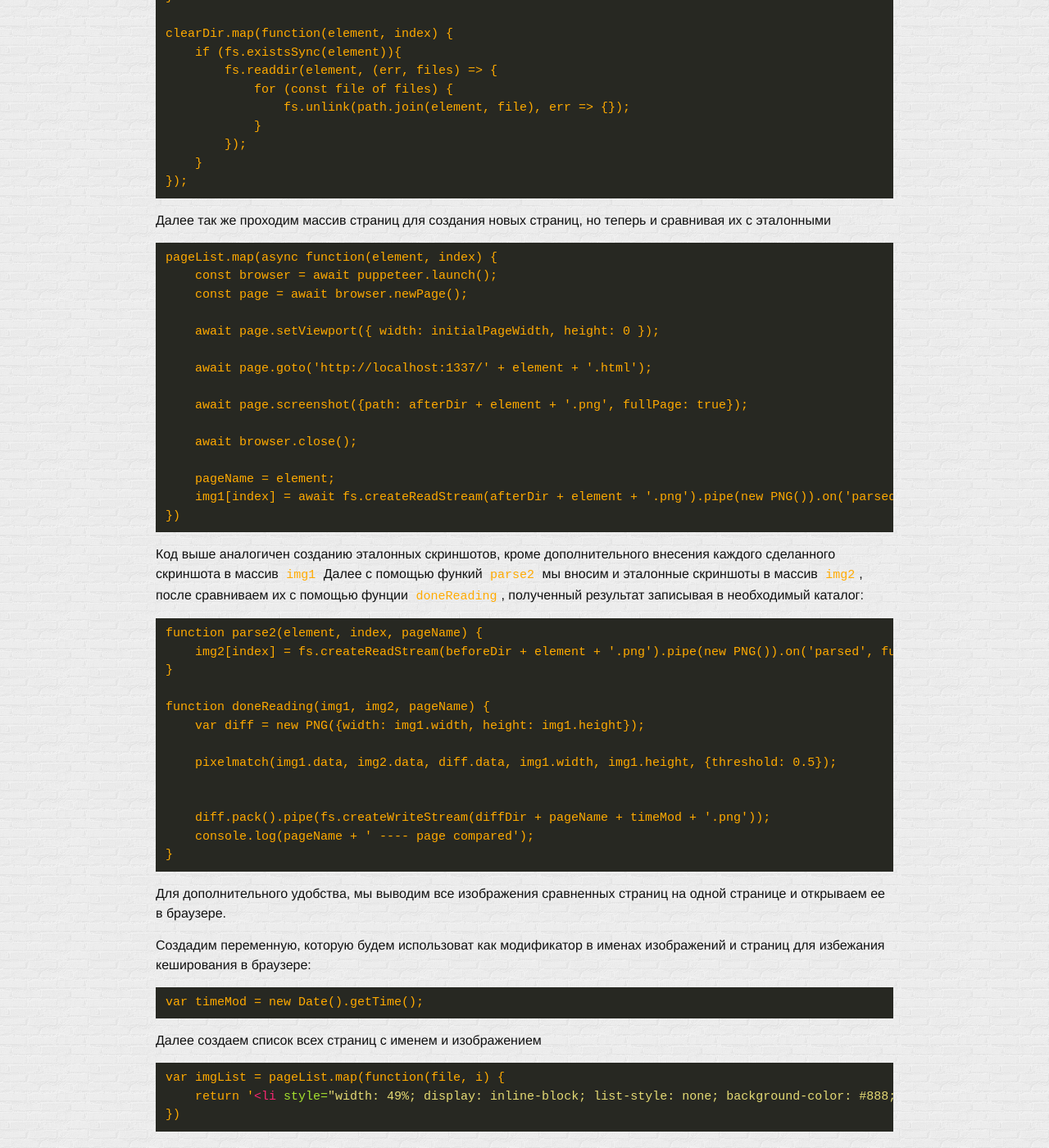
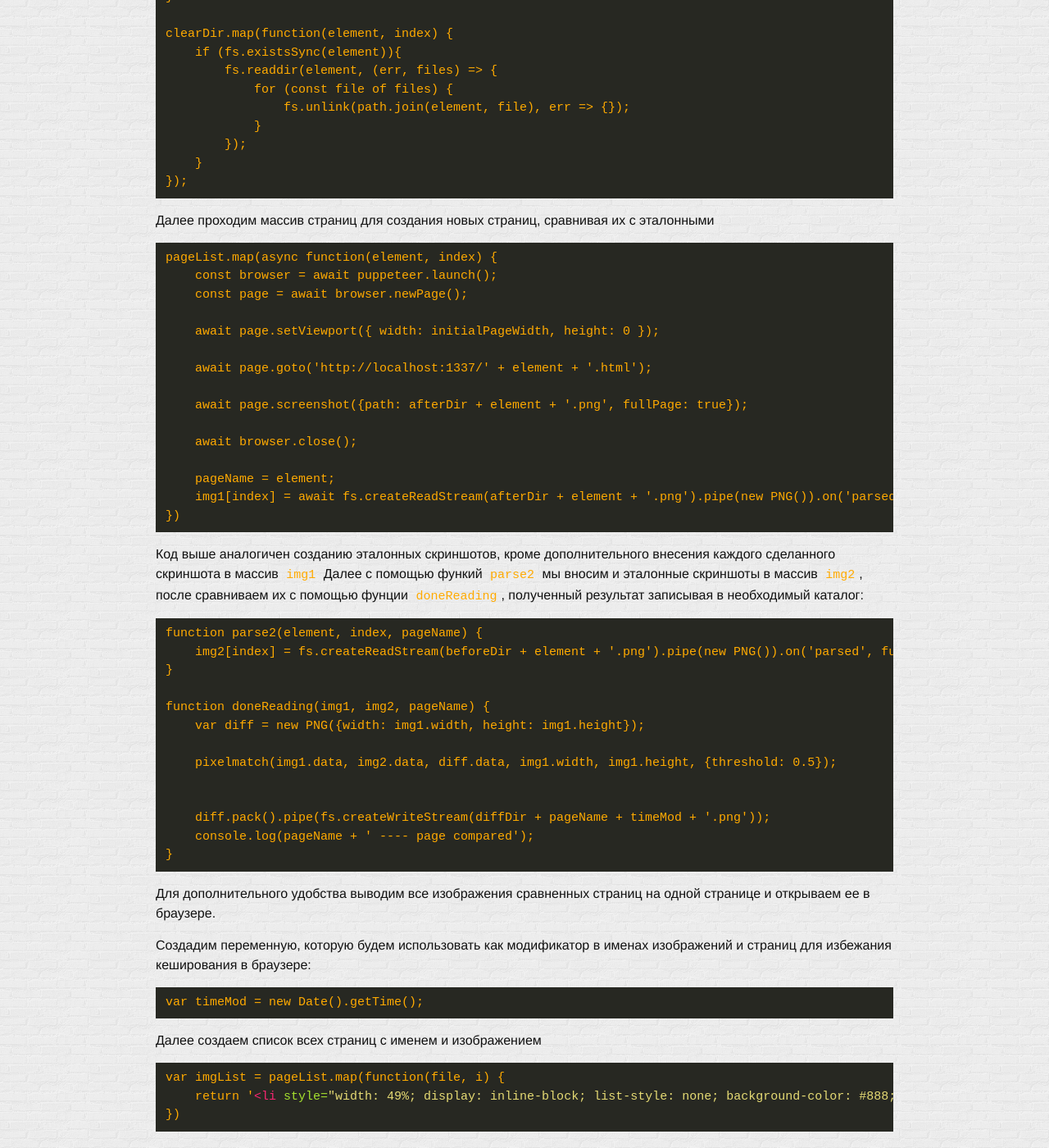
Before and after one commit to glivera-team/glivera-team.github.io, a Jekyll site: the page built from _posts/2018-12-13-testing-with-screens.markdown, in a window 1280 px wide and 1400 px high, scrolled down 4591 px. Shown: the whole window at 82% size. Built offline with Jekyll 4.4.1, drawn with Linux system fonts in a browser that asks for light colours; comment, search, counter and statistics services are not loaded; some of the changed text lies outside the part shown.

Commit message:
Update 2018-12-13-testing-with-screens.markdown

```diff
--- a/_posts/2018-12-13-testing-with-screens.markdown
+++ b/_posts/2018-12-13-testing-with-screens.markdown
@@ -107,7 +107,7 @@
 
 ### 1.Таск создания эталонных скриншотов
 
-Изначально с помощью модуля `fs` создаем каталоги в которых будут храниться результаты тестирования, если они отсутствуют. А так же очищаем от старых скриншотов, если такие имеются.
+Изначально с помощью модуля `fs` создаем каталоги, в которых будут храниться результаты тестирования, если они отсутствуют. А также очищаем от старых скриншотов, если такие имеются.
 {% highlight html %}
 if (!fs.existsSync('test')){
 		fs.mkdirSync('test');
@@ -129,7 +129,7 @@
 
 После проходим по массиву страниц pageList, который мы заполнили ранее.
 В `page.goto` указываем адрес страниц, в данном случае это `http://localhost:1337/`
-В `page.screenshot` - каталог для сохраниния скриншотов, а так же указываем `fullPage: true` для сохранения страницы целиком, а не определенной высоты
+В `page.screenshot` - каталог для сохраниния скриншотов, а также указываем `fullPage: true` для сохранения страницы целиком, а не определенной высоты
 {% highlight html %}
 pageList.map(async function(element, index) {
 	const browser = await puppeteer.launch();
@@ -212,7 +212,7 @@
 });
 {% endhighlight %}
 
-Далее так же проходим массив страниц для создания новых страниц, но теперь и сравнивая их с эталонными
+Далее проходим массив страниц для создания новых страниц, сравнивая их с эталонными
 
 {% highlight html %}
 pageList.map(async function(element, index) {
@@ -252,9 +252,9 @@
 {% endhighlight %}
 
 
-Для дополнительного удобства, мы выводим все изображения сравненных страниц на одной странице и открываем ее в браузере.
+Для дополнительного удобства выводим все изображения сравненных страниц на одной странице и открываем ее в браузере.
 
-Создадим переменную, которую будем использоват как модификатор в именах изображений и страниц для избежания кеширования в браузере:
+Создадим переменную, которую будем использовать как модификатор в именах изображений и страниц для избежания кеширования в браузере:
 {% highlight html %}
 var timeMod = new Date().getTime();
 {% endhighlight %}
```
Also changed, not shown: other parts of _posts/2018-12-13-testing-with-screens.markdown (+6 -6 lines).
